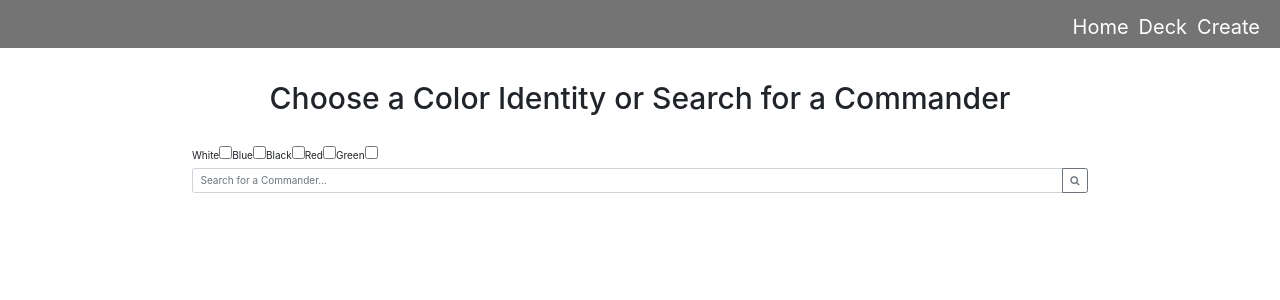
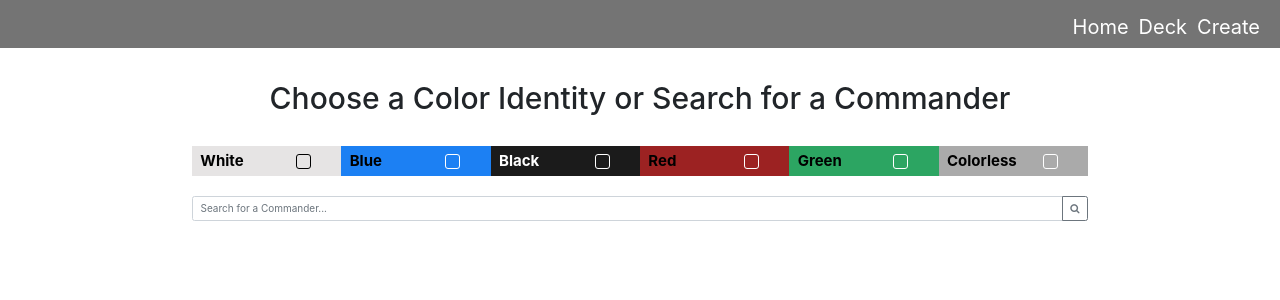
Before and after one commit to alexha415/edhblocks, a React (Create React App) app: page / in a window 1280 px wide. Shown: the top 300 px of the page. Built offline with nearby package versions, Linux system fonts and the light colour scheme.

Commit message:
checkbox component with color coded checkboxes

```diff
--- a/src/App.css
+++ b/src/App.css
@@ -174,9 +174,6 @@ li.nav-bar-item{
   margin: 3rem;
 }
 
-.checkbox-container{
-  align-items: center;
-}
 .edit-deck-btn{
   position: absolute;
   bottom: 1%;
@@ -196,3 +193,121 @@ li.nav-bar-item{
 .deck-header{
   position: relative;
 }
+
+.checkmark{
+  min-width: 1.5rem;
+  min-height: 1.5rem;
+  background-color: transparent;
+  border-radius: .3rem;
+  margin-left: auto;
+  margin-right: 20%;
+  border:1px solid white;
+}
+
+@media screen and (min-width:720px){
+  .checkbox-container{
+    justify-content: space-between;
+    margin-bottom: 2rem;
+  }
+}
+@media screen and (max-width:720px){
+  .checkbox-container{
+    display: grid;
+    grid-template-columns: 100%;
+    width: 100%;
+    justify-content: space-between;
+    margin-bottom: 2rem;
+  }
+  .checkmark{
+    margin-right: 5%;
+  }
+}
+
+.checkbox input{
+  width: 0;
+  height: 0;
+}
+.checkbox label{
+  margin: 0px;
+  margin-left: 5%;
+  user-select: none;
+}
+.checkbox{
+  display: inline-flex;
+  align-items: center;
+
+  width: 100%;
+  height: 3rem;
+
+  background-color: black;
+  color: white;
+  border: 1px solid transparent;
+}
+.checkbox:hover label {
+  text-decoration-line: underline;
+}
+
+.checkbox-W .checkmark {
+  border: 1px solid black;
+}
+
+.checkmark:after{
+  content: "";
+  position: relative;
+  display: none;
+}
+.checkbox input:checked ~ .checkmark:after{
+  display: block;
+}
+
+.checkbox .checkmark:after{
+  margin-left: auto;
+  margin-top: 5%;
+  margin-right: 30%;
+  width: 5px;
+  height: 10px;
+  border: solid white;
+  border-width: 0 3px 3px 0;
+  transform: rotate(45deg);
+}
+
+.checkbox-W .checkmark:after{
+  border: solid black;
+  border-width: 0 3px 3px 0;
+}
+.checkbox-W{
+  color: black;
+  font-weight: 700;
+  font-size: 1.5rem;
+  background-color: rgb(230, 228, 228);
+}
+.checkbox-U{
+  color: black;
+  font-weight: 700;
+  font-size: 1.5rem;
+  background-color: rgb(28, 128, 243);
+}
+.checkbox-B{
+  color: white;
+  font-weight: 700;
+  font-size: 1.5rem;
+  background-color: rgb(27, 27, 27);
+}
+.checkbox-R{
+  color: black;
+  font-weight: 700;
+  font-size: 1.5rem;
+  background-color: rgb(156, 34, 34);
+}
+.checkbox-G{
+  color: black;
+  font-weight: 700;
+  font-size: 1.5rem;
+  background-color: rgb(44, 165, 98);
+}
+.checkbox-C{
+  color: black;
+  font-weight: 700;
+  font-size: 1.5rem;
+  background-color: rgb(170, 170, 170);
+}
--- /dev/null
+++ b/src/components/layout/commander/Checkbox.js
@@ -0,0 +1,35 @@
+import React, {useState, useEffect, useRef} from 'react'
+import {connect} from 'react-redux';
+
+const Checkbox = ({name, color, setColor, search: {commanders}}) => {
+
+  const checkboxEl = useRef(null)
+  const [checked, setChecked] = useState(false);
+
+  //resets checkbox to default when search form receives information
+
+  useEffect( () => {
+    checkboxEl.current.checked = false;
+  }, [commanders])
+
+  const changeChecked = () => {
+    checkboxEl.current.checked = !checkboxEl.current.checked;
+    if(checkboxEl.current.checked){
+      setChecked(true);
+    }
+    setColor(color, checkboxEl.current.checked);
+  }
+
+  return (
+    <div className={`flex-container-row checkbox checkbox-${color}`} onClick={changeChecked}>
+      <label htmlFor={color}>{name}</label>
+      <input ref={checkboxEl} type="checkbox" name={color} checked={false} onChange={() => {}}/>
+      <span className='checkmark'></span>
+    </div>
+  )
+}
+
+const mapStateToProps = state => ({
+  search: state.search
+})
+export default connect(mapStateToProps)(Checkbox)
--- a/src/components/layout/commander/SearchCommander.js
+++ b/src/components/layout/commander/SearchCommander.js
@@ -1,74 +1,55 @@
 import React,{useState, Fragment} from 'react'
 import {connect} from 'react-redux';
-import {searchCommander, clearSearch} from '../../../actions/searchActions';
+import {searchCommander} from '../../../actions/searchActions';
+import Checkbox from './Checkbox';
+const SearchCommander = ({searchCommander}) => {
+  const [text, setText] = useState('');
+  const colors = {};
 
-const SearchCommander = ({searchCommander,clearSearch}) => {
-  const [text, setText] = useState('');
-  const [colorId, setColorId] = useState({
-    W: false,
-    U: false,
-    B: false,
-    R: false,
-    G: false
-  })
+  const setColor = (color, checked) => {
+    if(checked){
+      colors[color] = '';
+    }else{
+      delete colors[color]
+    }
+  }
 
   const onChange = (e) => {
     e.preventDefault();
     setText(e.target.value);
   }
+
   const onSubmit = async (e) => {
     e.preventDefault();
-    let colors = '';
-    Object.keys(colorId).forEach(key => {
-      if(colorId[key]){
-        colors += key;
-      }
+    console.log(colors);
+    let colorString = '';
+    Object.keys(colors).forEach(key => {
+      colorString += key;
     })
     const query = {
       q: `=${text}`,
       is: `%3Acommander`
     }
-    if(colors !== ''){
-      query.identity = `%3A${colors}`
+    if(colors.hasOwnProperty('C')){
+      console.log(colors);
+      query.identity = `%3DC`
+    }
+    else if(colorString !== ''){
+      query.identity = `%3D${colorString}`
     }
     searchCommander(query)
     setText('');
-    setColorId({
-      W:false,
-      U:false,
-      B:false,
-      R:false,
-      G:false,
-    })
-  }
-
-  const changeColorId = (e) => {
-    setColorId({...colorId, [e.target.name] : e.target.checked});
   }
   return (
     <Fragment>
-      <form onSubmit={onSubmit} style ={{width: '70%'}}>
-      <div className="flex-container-row">
-            <div className='checkbox-container'>
-                <label htmlFor="W">White</label>
-                <input type="checkbox" name='W' checked = {colorId.W} onChange={changeColorId}/>
-            </div>
-            <div className='checkbox-container'>
-                <label htmlFor="U">Blue</label>
-                <input type="checkbox" name='U' checked = {colorId.U} onChange={changeColorId}/>
-            </div>
-            <div className='checkbox-container'>
-                <label htmlFor="B">Black</label>
-                <input type="checkbox" name='B' checked = {colorId.B} onChange={changeColorId}/>
-            </div>
-            <div className='checkbox-container'>
-                <label htmlFor="R">Red</label>
-                <input type="checkbox" name='R' checked = {colorId.R} onChange={changeColorId}/>
-            </div>
-            <div className='checkbox-container'>
-                <label htmlFor="G">Green</label>
-                <input type="checkbox" name='G' checked = {colorId.G} onChange={changeColorId}/>
-            </div>
+      <form onSubmit={onSubmit} style ={{width: '70%', marginBottom: '2rem'}}>
+        <div className="flex-container-row checkbox-container">
+          <Checkbox name='White' color='W' setColor={setColor}/>
+          <Checkbox name='Blue' color='U' setColor={setColor}/>
+          <Checkbox name='Black' color='B' setColor={setColor}/>
+          <Checkbox name='Red' color='R' setColor={setColor}/>
+          <Checkbox name='Green' color='G' setColor={setColor}/>
+          <Checkbox name='Colorless' color='C' setColor={setColor}/>
         </div>
         <div className="input-group">
           <input type="text" className='form-control' value={text} htmlFor='text' placeholder='Search for a Commander...' name='text' onChange={onChange}/>
@@ -82,4 +63,4 @@ const SearchCommander = ({searchCommander,clearSearch}) => {
     </Fragment>
   )
 }
-export default connect(null, {searchCommander, clearSearch})(SearchCommander)
+export default connect(null, {searchCommander})(SearchCommander)
```
